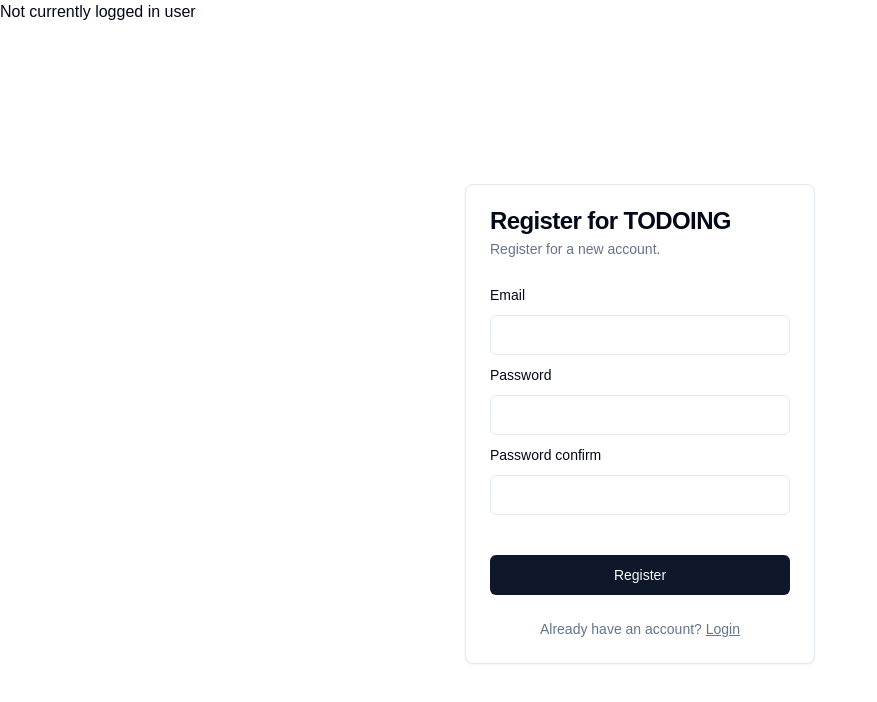
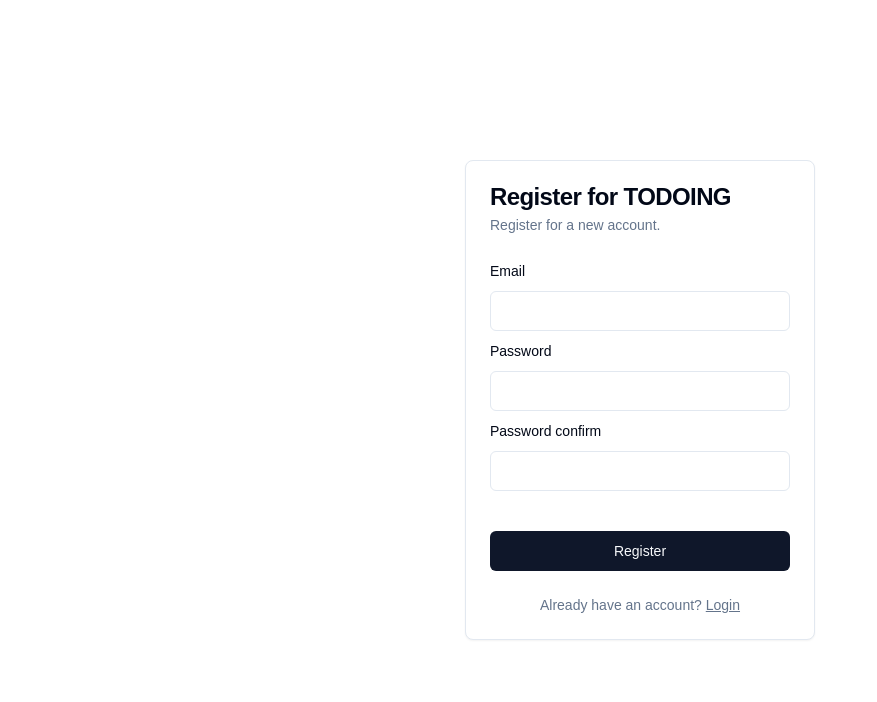
Before and after one commit to alexpil4/todoing-auth, a Next.js app: page /register in a window 1280 px wide. Shown: the top 702 px of the page, without its empty margins (0-877 px from the left). Built offline with nearby package versions, Linux system fonts and the light colour scheme; no server answers.

Commit message:
added route group for logged in pages

```diff
--- /dev/null
+++ b/app/(logged-in)/layout.tsx
@@ -0,0 +1,23 @@
+import Link from 'next/link';
+import LogoutButton from './logoutButton';
+
+export default async function LoggedInLayout({ children }: { children: React.ReactNode }) {
+  return (
+    <div className="min-h-screen flex flex-col">
+      <nav className="bg-gray-200 flex justify-between p-4 items-center">
+        <ul className="flex gap-4">
+          <li>
+            <Link href="/my-account">My account</Link>
+          </li>
+          <li>
+            <Link href="/change-password">Change password</Link>
+          </li>
+        </ul>
+        <div>
+          <LogoutButton />
+        </div>
+      </nav>
+      <div className="flex-1 flex justify-center items-center">{children}</div>
+    </div>
+  );
+}
--- /dev/null
+++ b/app/(logged-in)/my-account/page.tsx
@@ -0,0 +1,3 @@
+export default function MyAccount() {
+  return <div>my account</div>;
+}
--- a/app/layout.tsx
+++ b/app/layout.tsx
@@ -1,8 +1,6 @@
 import type { Metadata } from 'next';
 import { Geist, Geist_Mono } from 'next/font/google';
 import './globals.css';
-import { auth } from '@/auth';
-import LogoutButton from './logoutButton';
 
 const geistSans = Geist({
   variable: '--font-geist-sans',
@@ -24,21 +22,9 @@
 }: Readonly<{
   children: React.ReactNode;
 }>) {
-  const session = await auth();
   return (
     <html lang="en">
-      <body className={`${geistSans.variable} ${geistMono.variable} antialiased`}>
-        <div>
-          {session?.user?.email ? (
-            <div>
-              {session.user.email} | <LogoutButton />
-            </div>
-          ) : (
-            'Not currently logged in user'
-          )}
-        </div>
-        {children}
-      </body>
+      <body className={`${geistSans.variable} ${geistMono.variable} antialiased`}>{children}</body>
     </html>
   );
 }
```
Also changed, not shown: app/(logged-in)/logoutButton/actions.ts (renamed from app/logoutButton/actions.ts), app/(logged-in)/logoutButton/index.tsx (renamed from app/logoutButton/index.tsx).
